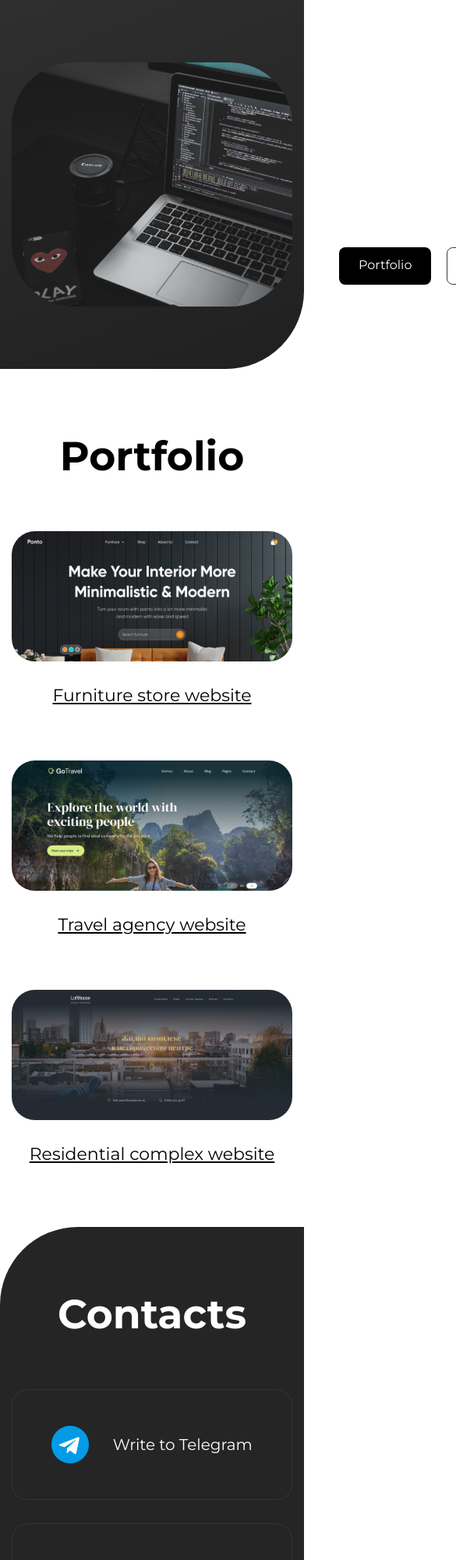
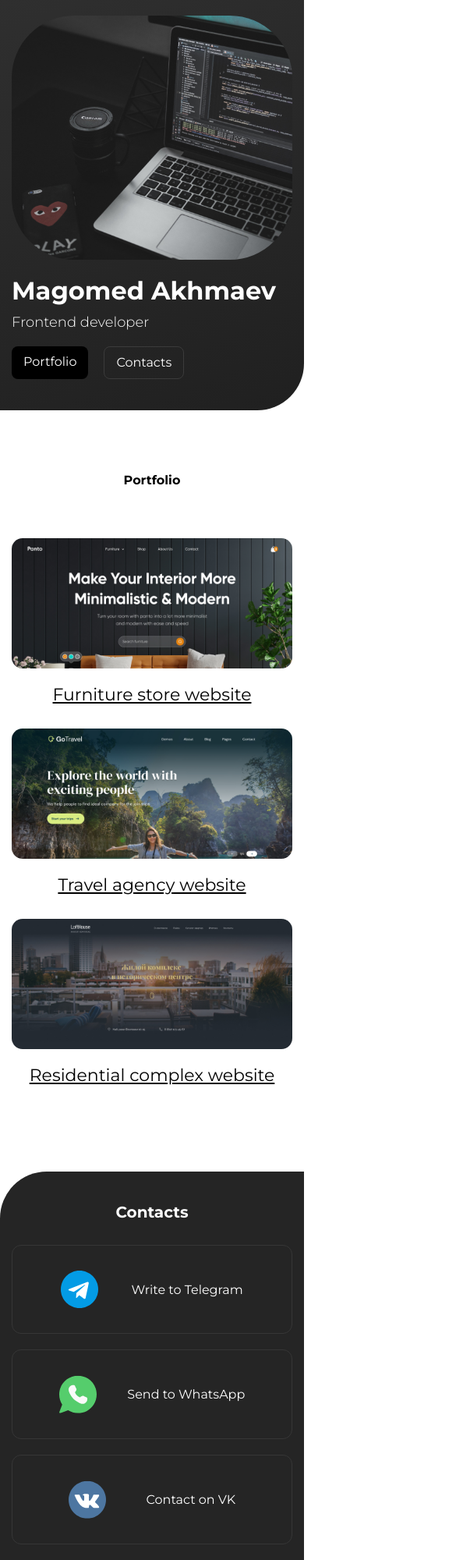
Before and after one commit to AkhmaevM/cv-profile-page, a website: page index.html in a window 390 px wide. Shown: the top 2000 px of the page at 78% size, 585 px wide, since content can reach past the window. Drawn offline with Linux system fonts and the light colour scheme.

Commit message:
Added adaptive layout for mobile devices with screen width up to 768 px

```diff
--- a/index.html
+++ b/index.html
@@ -7,6 +7,7 @@
     <title>cv-page</title>
     <link rel="stylesheet" href="./styles/reset.css">
     <link rel="stylesheet" href="./styles/style.css">
+    <link rel="stylesheet" href="./styles/media.css">
 
     <link rel="icon" type="image/x-icon" href="./img/favicons/favicon.svg">
     <link rel="apple-touch-icon" sizes="180x180" href="./img/favicons/apple-touch-icon.png">
--- a/styles/media.scss
+++ b/styles/media.scss
@@ -31,3 +31,119 @@
         font-size: 42px;
     }
 }
+
+@media (max-width:767px) {
+    .header {
+        padding-top: 20px;
+        padding-bottom: 40px;
+        border-bottom-right-radius: 60px;
+    }
+
+    .header-row {
+        display: flex;
+        flex-direction: column;
+        row-gap: 20px;
+        align-items: flex-start;
+    }
+
+    .header-img {
+        max-width: 100%;
+        width: auto;
+    }
+
+    .header-title {
+        font-size: 32px;
+    }
+
+    .header-text {
+        font-size: 18px;
+    }
+
+    // btns
+
+    .btn,
+    .btn-outline {
+        height: 42px;
+        padding: 12px 15px 0;
+    }
+
+
+    // Portfolio
+
+    .portfolio{
+        margin-bottom: 30px;
+        font-size: 20px;
+
+    }
+
+    .projects{
+        row-gap: 30px;
+    }
+
+    .project-img{
+        margin-bottom: 20px;
+        border-radius: 14px;
+    }
+
+    .portfolio-title{
+        font-size: 16px;
+    }
+
+
+    // Contacts
+
+    .contacts{
+        padding: 40px 0;
+        border-top-left-radius: 60px;
+    }
+
+    .contacts-title{
+        margin-bottom: 30px;
+        font-size: 20px;
+    }
+
+    .messangers{
+        gap: 20px;
+    }
+
+    .messanger{
+        padding: 32px 20px;
+        border-radius: 12px;
+        font-size: 16px;
+    }
+
+    // footer
+
+    .footer-inner{
+        font-size:12px;
+    }
+
+    // inner-page
+
+    .inner-page{
+        padding: 40px 0 20px;
+    }
+
+    .inner-page-title{
+        margin-bottom: 20px;
+        font-size: 20px;
+    }
+
+    .inner-page-details{
+        row-gap: 20px;
+        margin-bottom: 20px;
+    }
+
+    .inner-page-text{
+        row-gap: 20px;
+    }
+
+    .inner-page-img{
+        margin-bottom: 20px;
+    }
+
+    .inner-page-backlink{
+        padding: 20px;
+
+    }
+}
```
Also changed, not shown: pages/gotravel.html (+1 -1 lines), pages/lofthouse.html (+1 -0 lines), pages/panto.html (+1 -0 lines), styles/media.css, styles/style.css, 2 other files.
